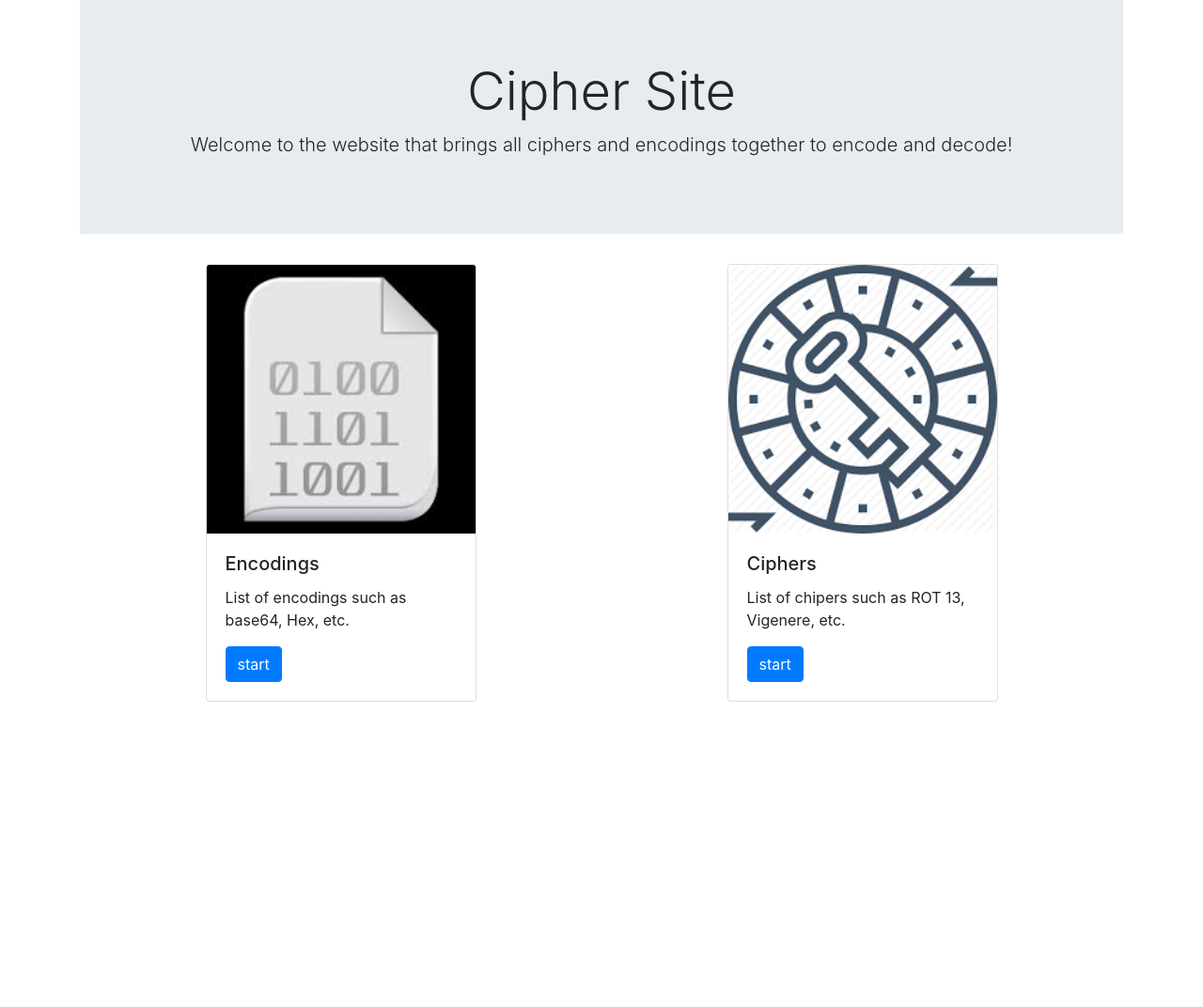
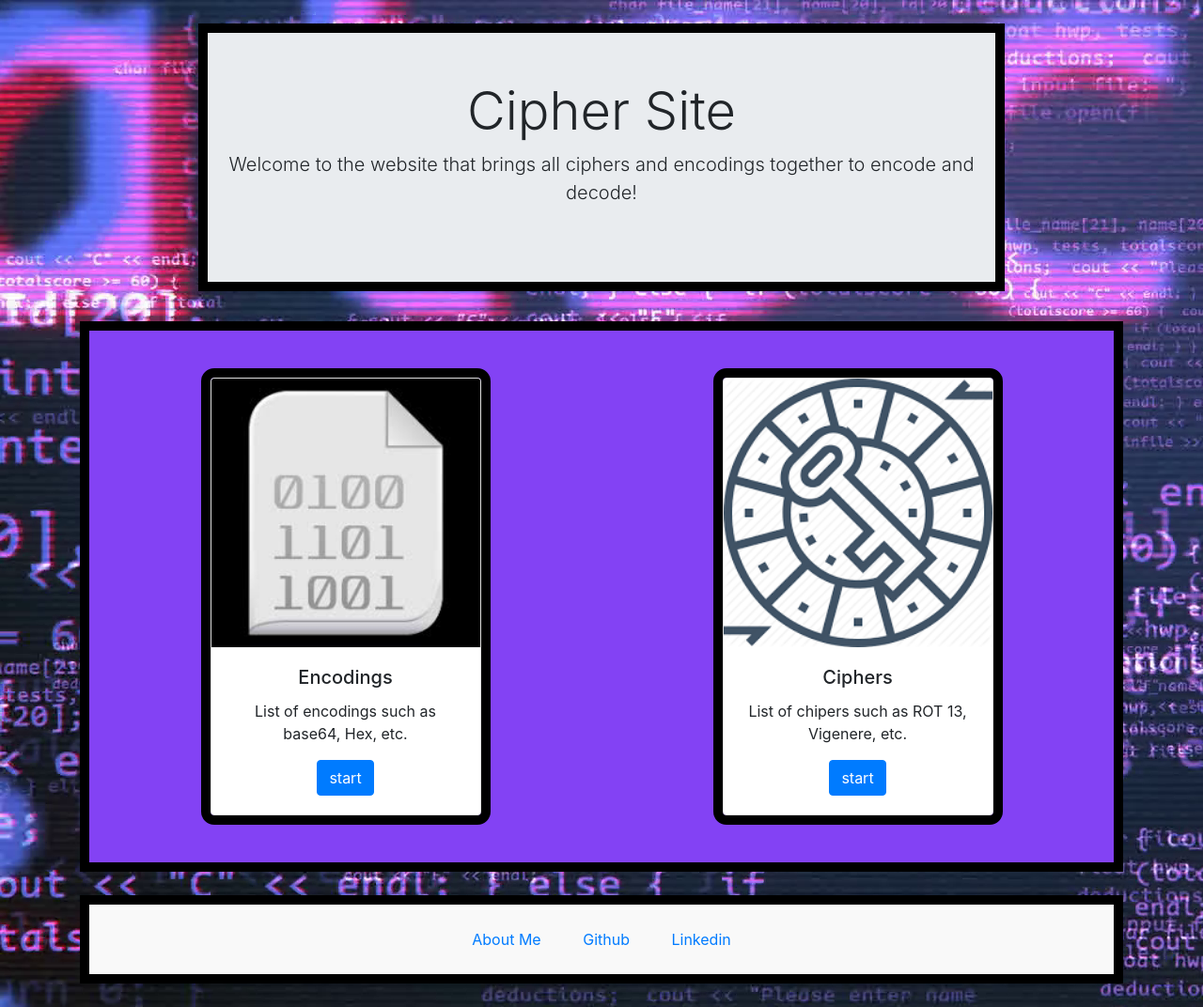
Before and after one commit to moomookittyclam148/Cipher-Website, a Flask app: page / in a window 1280 px wide. Shown: the whole page at 94% size. Before the commit the page ends 747 px from the top, so only its background shows below. Run offline with Flask 2, Linux system fonts and the light colour scheme; some libraries are stand-ins or nearby versions.

Commit message:
Finished html and css for index page

```diff
--- a/server.py
+++ b/server.py
@@ -6,5 +6,17 @@ app = Flask(__name__)
 def index():
     return render_template('index.html')
 
+@app.route('/encodings')
+def encodings():
+    return render_template('encodings.html')
+
+@app.route('/ciphers')
+def ciphers():
+        return render_template('ciphers.html')
+
+@app.route('/about')
+def about():
+    return render_template('about.html')
+
 if __name__ == '__main__':
    app.run(debug=True)
--- a/static/css/style.css
+++ b/static/css/style.css
@@ -1,4 +1,41 @@
-.card{
+body {
+  background-image: url("../imgs/background.png");
+}
+
+#jumbotron_title {
+  padding-top: 25px;
+  margin: 0 auto;
+  width: 80%;
+}
+
+.jumbotron {
+  padding-top: 50px;
+  border: 10px solid black;
+}
+
+.card {
     float: none;
     margin: 0 auto;
+    outline: #000000 solid 10px;
 }
+
+#encoding_selectors {
+  padding-top: 50px;
+  padding-bottom: 50px;
+  border: 10px solid black;
+  background-color: #8342f4;
+}
+
+#about_section {
+  margin: 0 auto;
+  margin-top: 25px;
+  margin-bottom: 25px;
+  padding: 25px;
+  border: 10px solid black;
+  background-color: #F9F9F9;
+  text-align: center;
+}
+
+#about_section a {
+  margin: 20px;
+}
--- a/templates/index.html
+++ b/templates/index.html
@@ -3,19 +3,19 @@
 
 <div class="container">
 
-  <div class="jumbotron jumbotron-fluid">
-    <div class="container">
-      <h1 class="display-4" style="text-align:center;">Cipher Site</h1>
-      <p class="lead" style="text-align:center;">Welcome to the website that brings all ciphers and encodings together to encode and decode!</p>
+  <div class="container" id="jumbotron_title">
+    <div class="jumbotron jumbotron-fluid">
+      <div class="container">
+        <h1 class="display-4" style="text-align:center;">Cipher Site</h1>
+        <p class="lead" style="text-align:center;">Welcome to the website that brings all ciphers and encodings together to encode and decode!</p>
+      </div>
     </div>
   </div>
 
-  <div class="container-fluid">
-
+  <div class="container-fluid" id="encoding_selectors">
     <div class="row">
-
       <div class="col">
-        <div class="card" style="width: 18rem;">
+        <div class="card text-center" style="width: 18rem;">
           <img class="card-img-top" src="/static/imgs/encoding_icon.jpeg" alt="Card image cap">
           <div class="card-body">
             <h5 class="card-title">Encodings</h5>
@@ -26,7 +26,7 @@
       </div>
 
       <div class="col">
-        <div class="card" style="width: 18rem;">
+        <div class="card text-center" style="width: 18rem;">
           <img class="card-img-top" src="/static/imgs/cipher_icon.png" alt="Card image cap">
           <div class="card-body">
             <h5 class="card-title">Ciphers</h5>
@@ -35,9 +35,13 @@
           </div>
         </div>
       </div>
+    </div>
+  </div>
 
-    </div>
-
+  <div class="container" id="about_section">
+    <a href="/about">About Me</a>
+    <a href="https://github.com/moomookittyclam148">Github</a>
+    <a href="https://www.linkedin.com/in/miguel-rodriguez-447944149/">Linkedin</a>
   </div>
 
 </div>
--- a/templates/layout.html
+++ b/templates/layout.html
@@ -4,10 +4,10 @@
   <meta charset="UTF-8">
   <title>Cipher Site</title>
   <meta name="viewport" content="width=device-width, initial-scale=1">
-  <link rel = "stylesheet" href = "static/css/style.css"/>
   <link href="https://stackpath.bootstrapcdn.com/bootstrap/4.1.3/css/bootstrap.min.css" rel="stylesheet" integrity="sha384-MCw98/SFnGE8fJT3GXwEOngsV7Zt27NXFoaoApmYm81iuXoPkFOJwJ8ERdknLPMO" crossorigin="anonymous">
   <script src="https://stackpath.bootstrapcdn.com/bootstrap/4.1.3/js/bootstrap.min.js" integrity="sha384-ChfqqxuZUCnJSK3+MXmPNIyE6ZbWh2IMqE241rYiqJxyMiZ6OW/JmZQ5stwEULTy" crossorigin="anonymous"></script>
   <script src="https://stackpath.bootstrapcdn.com/bootstrap/4.1.3/js/bootstrap.bundle.min.js" integrity="sha384-pjaaA8dDz/5BgdFUPX6M/9SUZv4d12SUPF0axWc+VRZkx5xU3daN+lYb49+Ax+Tl" crossorigin="anonymous"></script>
+  <link href="{{ url_for('static', filename='css/style.css') }}" rel="stylesheet" type="text/css">
 </head>
 <body>
   <main>
```
Also changed, not shown: static/imgs/background.png (added).
